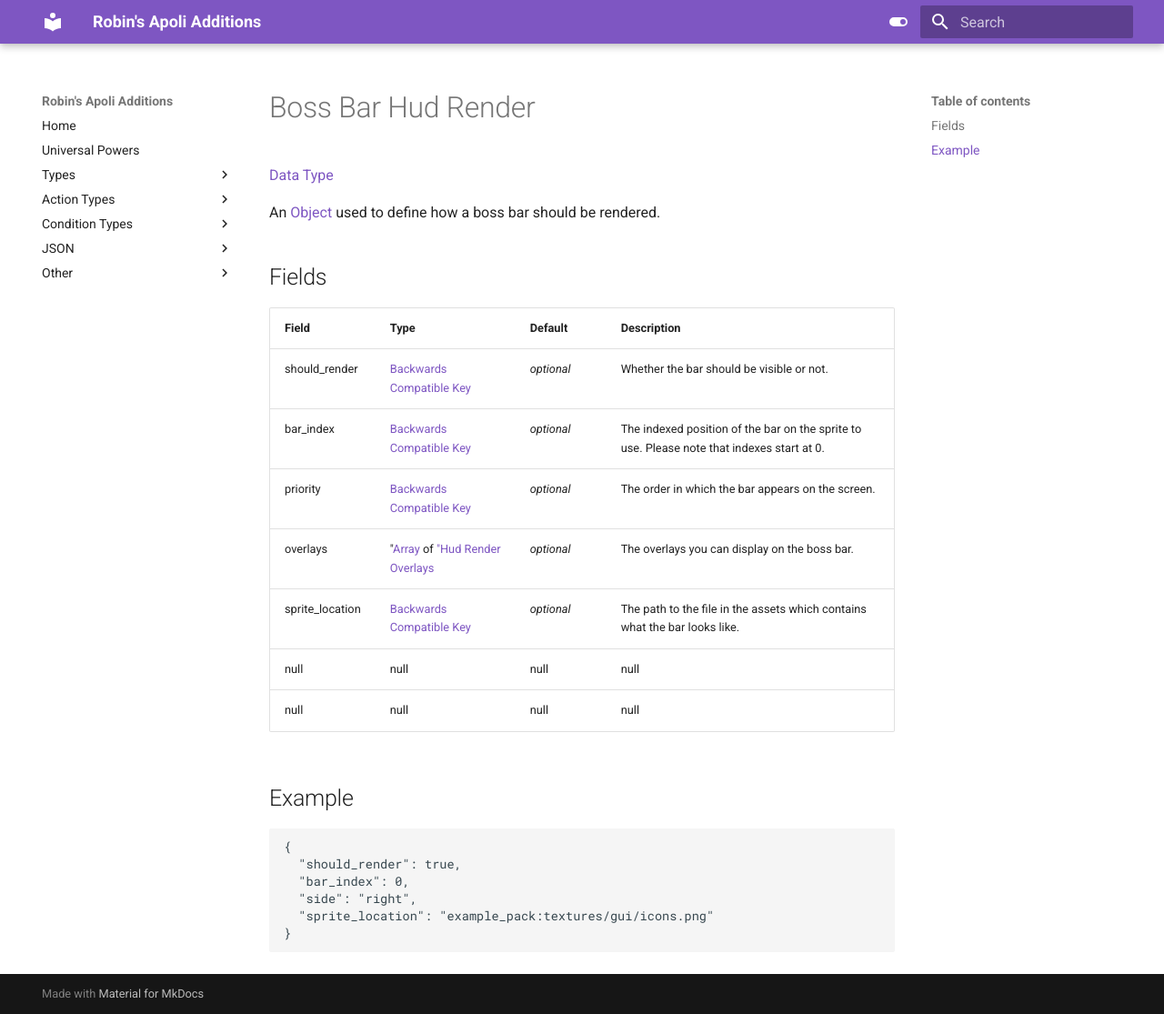
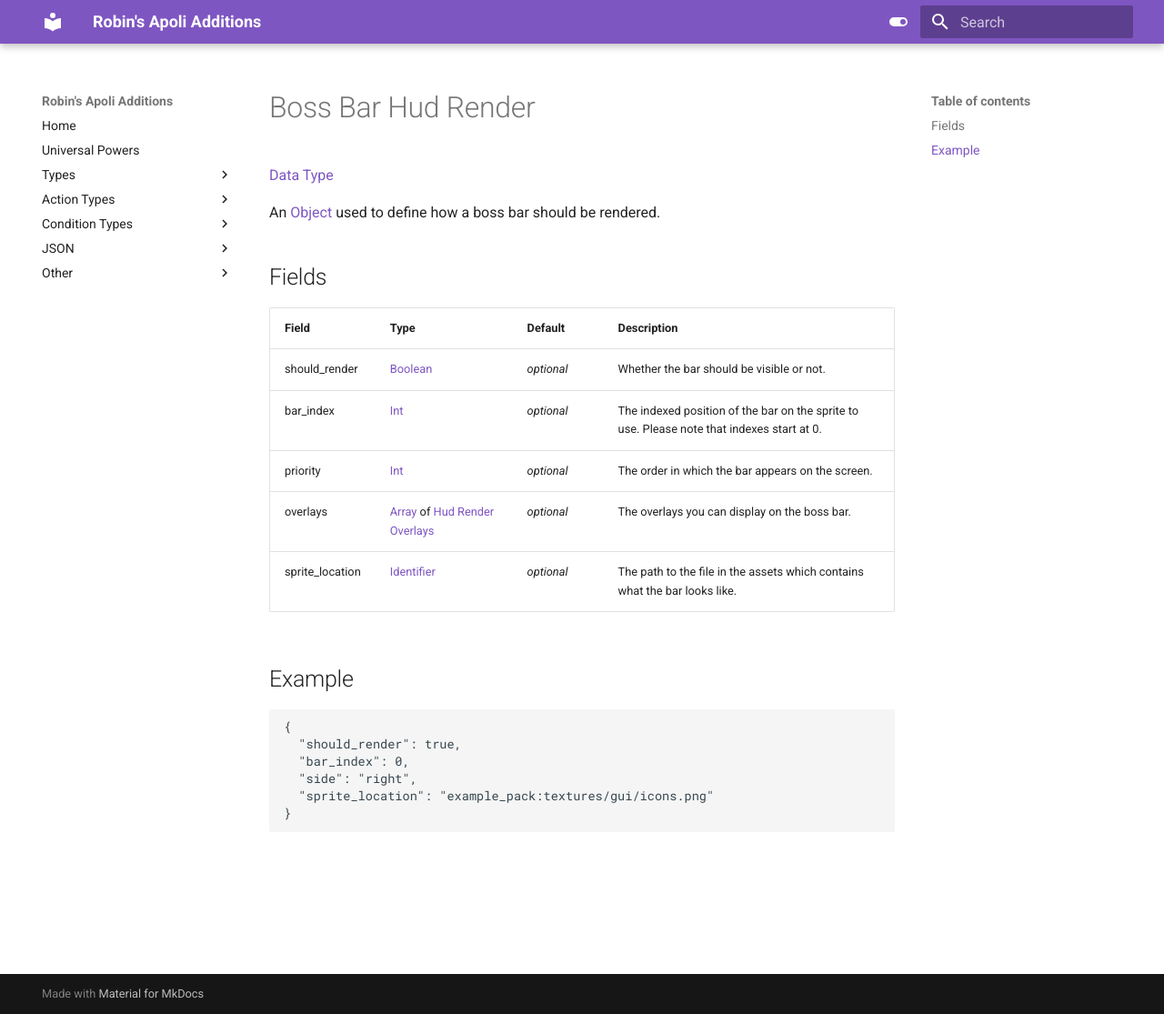
Before and after one commit to ThatRobin/DockyTest, an MkDocs documentation site: the page built from docs/data_types/boss_bar_hud_render.md, in a window 1280 px wide and 1115 px high. Shown: the whole window at 91% size. Built offline with MkDocs 1.6.1 and Material for MkDocs 9.7.7, drawn with Linux system fonts in a browser that asks for light colours.

Commit message:
Fixed links in raa data types

````diff
--- a/docs/data_types/boss_bar_hud_render.md
+++ b/docs/data_types/boss_bar_hud_render.md
@@ -6,13 +6,11 @@ An [Object](object.md) used to define how a boss bar should be rendered.
 
  | Field | Type | Default | Description |
 |---|---|---|---|
- | should_render | [Backwards Compatible Key](null.md) | _optional_ | Whether the bar should be visible or not. |
- | bar_index | [Backwards Compatible Key](null.md) | _optional_ | The indexed position of the bar on the sprite to use. Please note that indexes start at 0. |
- | priority | [Backwards Compatible Key](null.md) | _optional_ | The order in which the bar appears on the screen. |
- | overlays | "[Array](../data_types/array.md) of ["Hud Render Overlays](../data_types/hud_render_overlay.md) | _optional_ | The overlays you can display on the boss bar. |
- | sprite_location | [Backwards Compatible Key](null.md) | _optional_ | The path to the file in the assets which contains what the bar looks like. |
- | null | null | null | null |
- | null | null | null | null |
+ | should_render | [Boolean](../data_types/boolean.md) | _optional_ | Whether the bar should be visible or not. |
+ | bar_index | [Int](../data_types/int.md) | _optional_ | The indexed position of the bar on the sprite to use. Please note that indexes start at 0. |
+ | priority | [Int](../data_types/int.md) | _optional_ | The order in which the bar appears on the screen. |
+ | overlays | [Array](../data_types/array.md) of [Hud Render Overlays](../data_types/hud_render_overlay.md) | _optional_ | The overlays you can display on the boss bar. |
+ | sprite_location | [Identifier](../data_types/identifier.md) | _optional_ | The path to the file in the assets which contains what the bar looks like. |
 
 ## Example
 ```json
````
Also changed, not shown: docs/data_types/boss_bar_hud_overlay.md (+4 -6 lines), docs/data_types/entity_entry.md (+2 -2 lines), docs/data_types/stat_bar_hud_render.md (+4 -5 lines).
